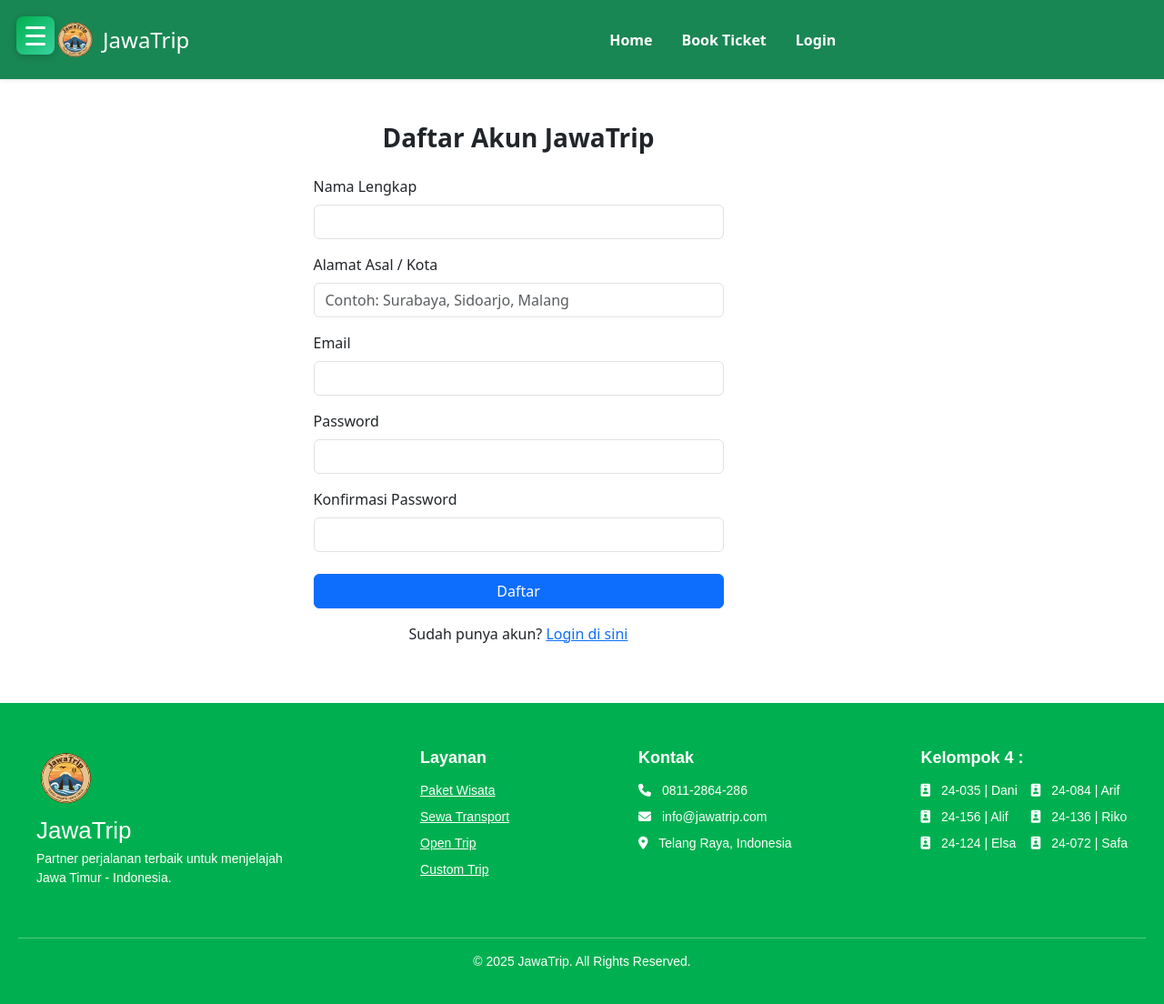
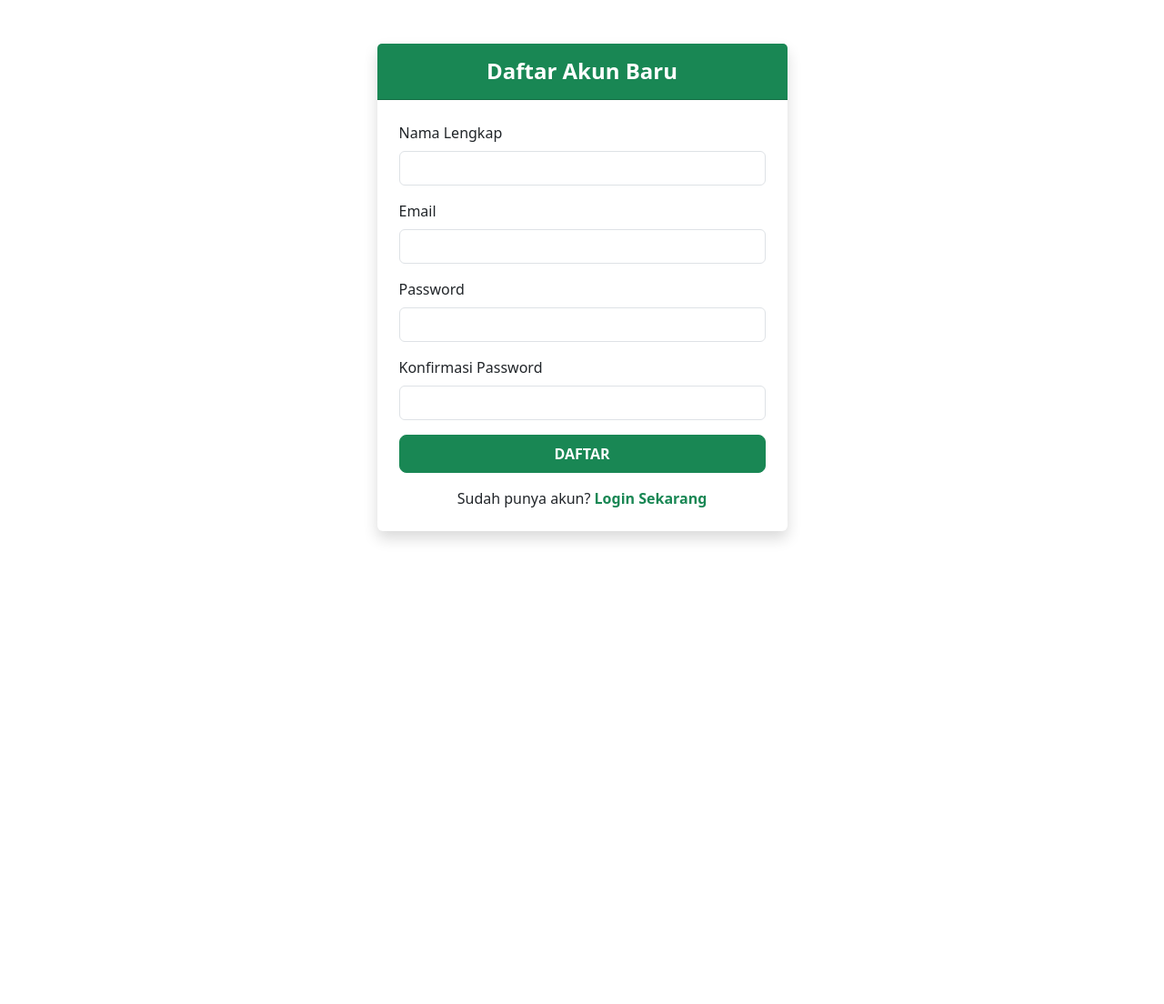
Before and after one commit to dannnnn-byte/Kelompok-4, a PHP site: page /register.php in a window 1280 px wide. Shown: the whole page at 91% size. After the commit the page ends 800 px from the top, so only its background shows below. Run offline with PHP 8.4, Linux system fonts and the light colour scheme.

Commit message:
aku nambahin bagian login,register, dan juga authcheck

```diff
--- a/pesan.php
+++ b/pesan.php
@@ -1,8 +1,10 @@
 <?php
 session_start();
+include 'auth_check.php';
 include 'koneksi.php';
 include 'includes/header.php';
 include 'includes/navbar.php';
+
 
 // Ambil data dari URL
 $id_paket = isset($_GET['id_paket']) ? $_GET['id_paket'] : 1;
--- a/register.php
+++ b/register.php
@@ -1,6 +1,7 @@
 <?php
 session_start();
-include 'koneksi.php'; // koneksi ke database
+// Pastikan path ke koneksi.php benar
+include 'koneksi.php';
 
 $error = "";
 $success = "";
@@ -8,7 +9,7 @@ $success = "";
 if (isset($_POST['register'])) {
 
     $nama    = trim($_POST['nama']);
-    $alamat  = trim($_POST['alamat']);
+    // Kolom 'alamat' dihapus karena tidak ada di tabel database Anda.
     $email   = trim($_POST['email']);
     $password  = trim($_POST['password']);
     $password2 = trim($_POST['password2']);
@@ -18,7 +19,7 @@ if (isset($_POST['register'])) {
         $error = "Password tidak sama!";
     } else {
 
-        // Cek apakah email sudah ada
+        // Cek apakah email sudah ada (Prepared Statement)
         $check = $conn->prepare("SELECT email FROM users WHERE email = ?");
         $check->bind_param("s", $email);
         $check->execute();
@@ -30,30 +31,49 @@ if (isset($_POST['register'])) {
 
             // Hash password
             $hashed = password_hash($password, PASSWORD_DEFAULT);
+            $role_default = 'user'; // FIX: Tetapkan role default
 
-            // Insert user
-            $stmt = $conn->prepare("INSERT INTO users (username, alamat, email, password) VALUES (?, ?, ?, ?)");
-            $stmt->bind_param("ssss", $nama, $alamat, $email, $hashed);
+            // Insert user (Prepared Statement)
+            // Kolom diisi: nama_lengkap, email, password, role
+            $stmt = $conn->prepare("INSERT INTO users (nama_lengkap, email, password, role) VALUES (?, ?, ?, ?)");
+
+            // Parameter bind_param: ssss (Semua string)
+            $stmt->bind_param("ssss", $nama, $email, $hashed, $role_default);
 
             if ($stmt->execute()) {
                 $success = "Registrasi berhasil! Silahkan login.";
             } else {
-                $error = "Terjadi kesalahan: " . $conn->error;
+                // Tampilkan error database yang lebih spesifik jika gagal
+                $error = "Registrasi GAGAL! Error Database: " . htmlspecialchars($stmt->error);
             }
+            $stmt->close();
         }
+        $check->close();
     }
 }
 ?>
 
-<?php include 'includes/header.php'; ?>
-<?php include 'includes/dashboard_home.php'; ?>
-<?php include 'includes/navbar.php'; ?>
+<!DOCTYPE html>
+<html lang="id">
+<head>
+    <meta charset="UTF-8">
+    <meta name="viewport" content="width=device-width, initial-scale=1.0">
+    <title>Registrasi JawaTrip</title>
+    <link href="https://cdn.jsdelivr.net/npm/bootstrap@5.3.3/dist/css/bootstrap.min.css" rel="stylesheet">
+    <link rel="stylesheet" href="style.css">
+</head>
+<body>
 
-<div class="container py-5">
+<div class="container my-5">
   <div class="row justify-content-center">
-    <div class="col-md-5">
+    <div class="col-lg-5 col-md-8">
 
-      <h3 class="text-center fw-bold mb-4">Daftar Akun JawaTrip</h3>
+      <div class="card shadow border-0">
+<div class="card-header bg-success text-white text-center py-3">
+          <h4 class="fw-bold mb-0">Daftar Akun Baru</h4>
+        </div>
+
+        <div class="card-body p-4">
 
           <?php if (!empty($error)) : ?>
             <div class="alert alert-danger text-center"><?= $error ?></div>
@@ -71,11 +91,6 @@ if (isset($_POST['register'])) {
             </div>
 
             <div class="mb-3">
-          <label class="form-label">Alamat Asal / Kota</label>
-          <input type="text" name="alamat" class="form-control" placeholder="Contoh: Surabaya, Sidoarjo, Malang" required>
-        </div>
-
-        <div class="mb-3">
               <label class="form-label">Email</label>
               <input type="email" name="email" class="form-control" required>
             </div>
@@ -90,15 +105,24 @@ if (isset($_POST['register'])) {
               <input type="password" name="password2" class="form-control" required>
             </div>
 
-        <button type="submit" name="register" class="btn btn-primary w-100 mt-2">Daftar</button>
+<button type="submit" name="register" class="btn btn-success w-100 py-2 rounded-3 fw-semibold">
+              DAFTAR
+            </button>
 
-        <p class="text-center mt-3">
-          Sudah punya akun? <a href="login.php">Login di sini</a>
+            <p class="text-center mt-3 mb-0">
+                Sudah punya akun?
+                <a href="login.php" class="text-success fw-bold text-decoration-none">Login Sekarang</a>
             </p>
+
           </form>
+
+        </div>
+      </div>
 
     </div>
   </div>
 </div>
 
-<?php include 'includes/footer.php'; ?>
+<script src="https://cdn.jsdelivr.net/npm/bootstrap@5.3.3/dist/js/bootstrap.bundle.min.js"></script>
+</body>
+</html>
--- a/wisata.php
+++ b/wisata.php
@@ -1,5 +1,6 @@
 <?php include 'includes/header.php'; ?>
 <?php include 'includes/dashboard_home.php'; ?>
+
 
 <div class="main-content">
   <?php include 'includes/navbar.php'; ?>
--- a/wisatamalang.php
+++ b/wisatamalang.php
@@ -3,6 +3,8 @@ include 'koneksi.php'; // Pastikan file koneksi database ada
 include 'includes/header.php';
 include 'includes/navbar.php';
 include 'includes/dashboard_home.php';
+
+
 
 // 1. AMBIL ID DARI URL (Contoh: detail.php?id=1)
 $id_paket = isset($_GET['id']) ? $_GET['id'] : 1; // Default id 1 kalo ga ada
```
Also changed, not shown: auth_check.php (added, +11 -0 lines), index.php (+65 -0 lines), login.php (+19 -10 lines). Lines whose indentation alone changed are shown as unchanged.
